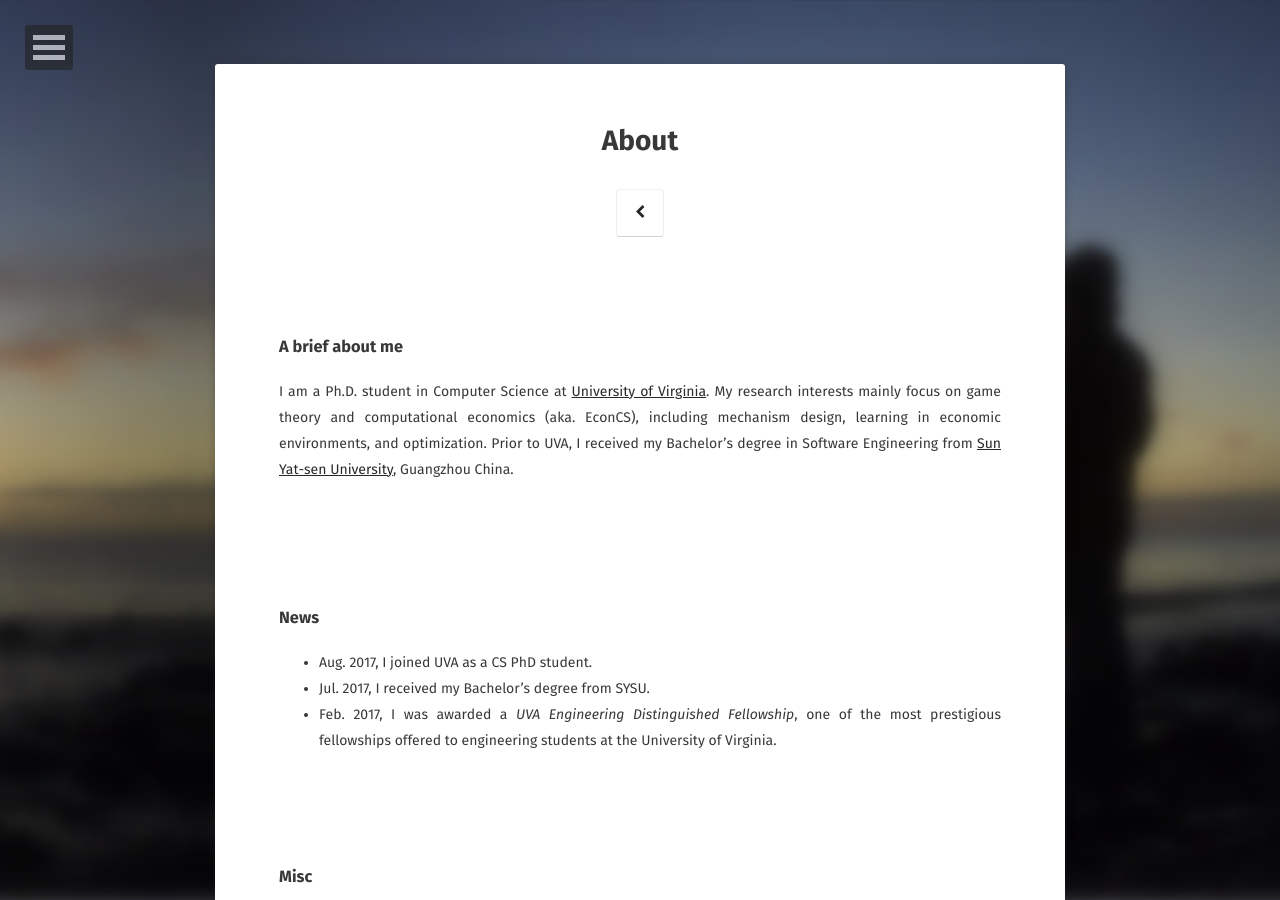
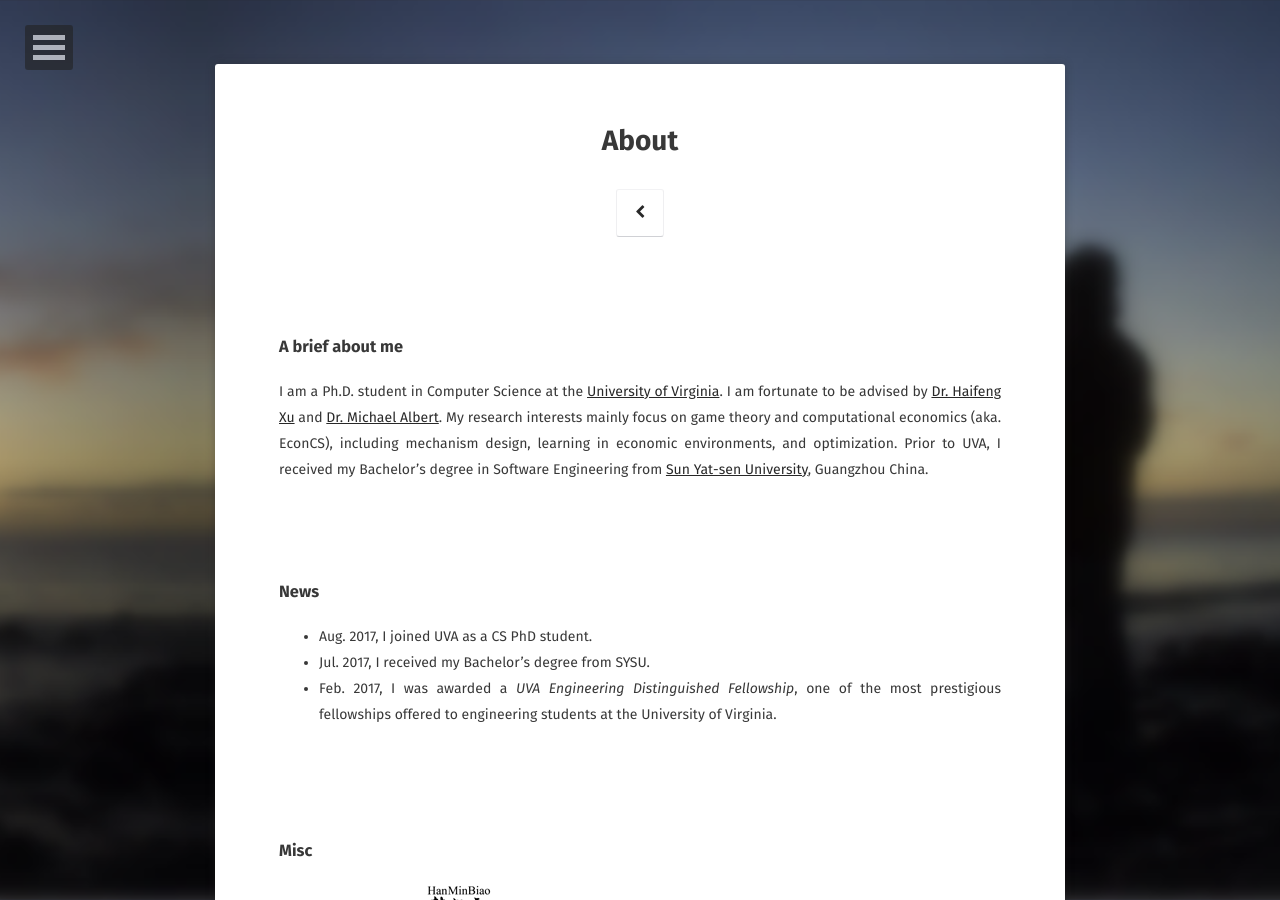
Before and after one commit to FrancisDavis/FrancisDavis.github.io, a Jekyll site: the page built from about/index.md, in a window 1280 px wide and 900 px high. Built offline with Jekyll 4.4.1, drawn with Linux system fonts in a browser that asks for light colours; some web fonts are replaced.

Commit message:
Update index.md

```diff
--- a/about/index.md
+++ b/about/index.md
@@ -7,7 +7,7 @@ comments: false
 ---
 
 ### A brief about me
-I am a Ph.D. student in Computer Science at [University of Virginia](http://www.virginia.edu/). My research interests mainly focus on game theory and computational economics (aka. EconCS), including mechanism design, learning in economic environments, and optimization. Prior to UVA, I received my Bachelor's degree in Software Engineering from [Sun Yat-sen University](http://www.sysu.edu.cn/2012/en/index.htm), Guangzhou China.
+I am a Ph.D. student in Computer Science at the [University of Virginia](http://www.virginia.edu/). I am fortunate to be advised by [Dr. Haifeng Xu](http://www.haifeng-xu.com/) and [Dr. Michael Albert](https://www.michaelalbert.co/).  My research interests mainly focus on game theory and computational economics (aka. EconCS), including mechanism design, learning in economic environments, and optimization. Prior to UVA, I received my Bachelor's degree in Software Engineering from [Sun Yat-sen University](http://www.sysu.edu.cn/2012/en/index.htm), Guangzhou China.
 
 <br>
 <br>
```
